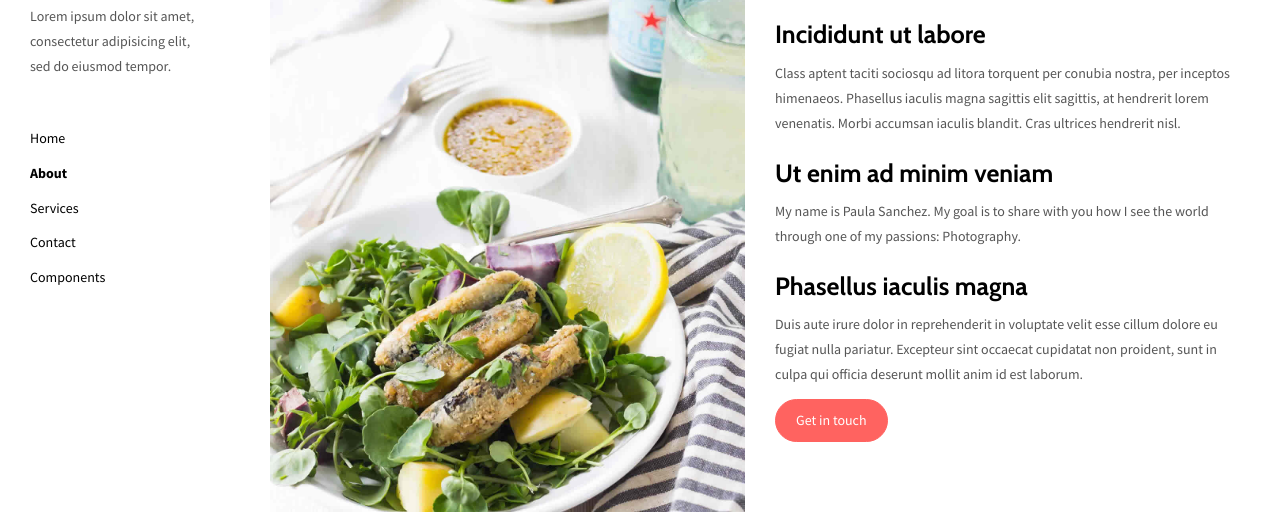
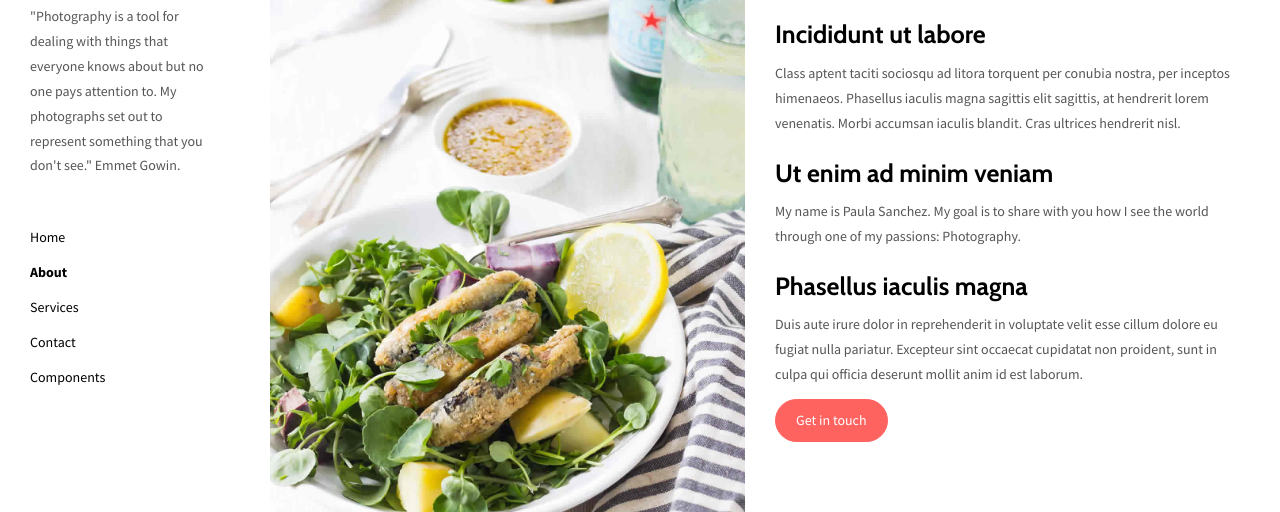
Before and after one commit to paulasn/paulasn.github.io, a plain HTML site: page about.html in a window 1280 px wide. Shown: the part 142-654 px from the top of the page. Drawn offline with nearby package versions, Linux system fonts and the light colour scheme.

Commit message:
Update about.html

```diff
--- a/about.html
+++ b/about.html
@@ -42,8 +42,9 @@
             <img class="img-responsive site-logo" alt="" src="./assets/images/Icon.png">
             Making Memories
           </a>
-        <p>Lorem ipsum dolor sit amet, consectetur adipisicing elit, sed do eiusmod
-        tempor.</p>
+        <p> "Photography is a tool for dealing with things that everyone knows about but no one pays attention to. My photographs set out to represent something that you don't see."
+              Emmet Gowin.
+        </p>
       </div>
       <ul class="nav">
         <li><a href="./index.html" title="">Home</a></li>
```
